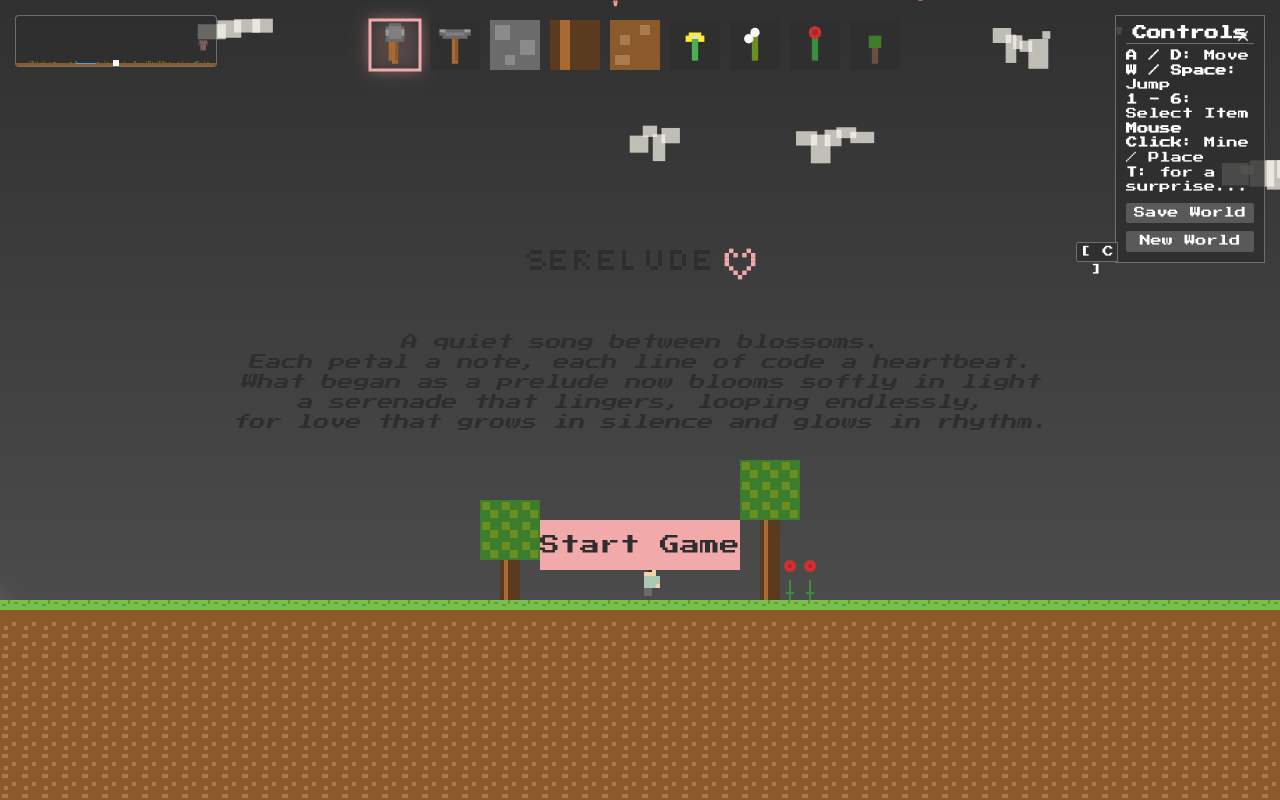
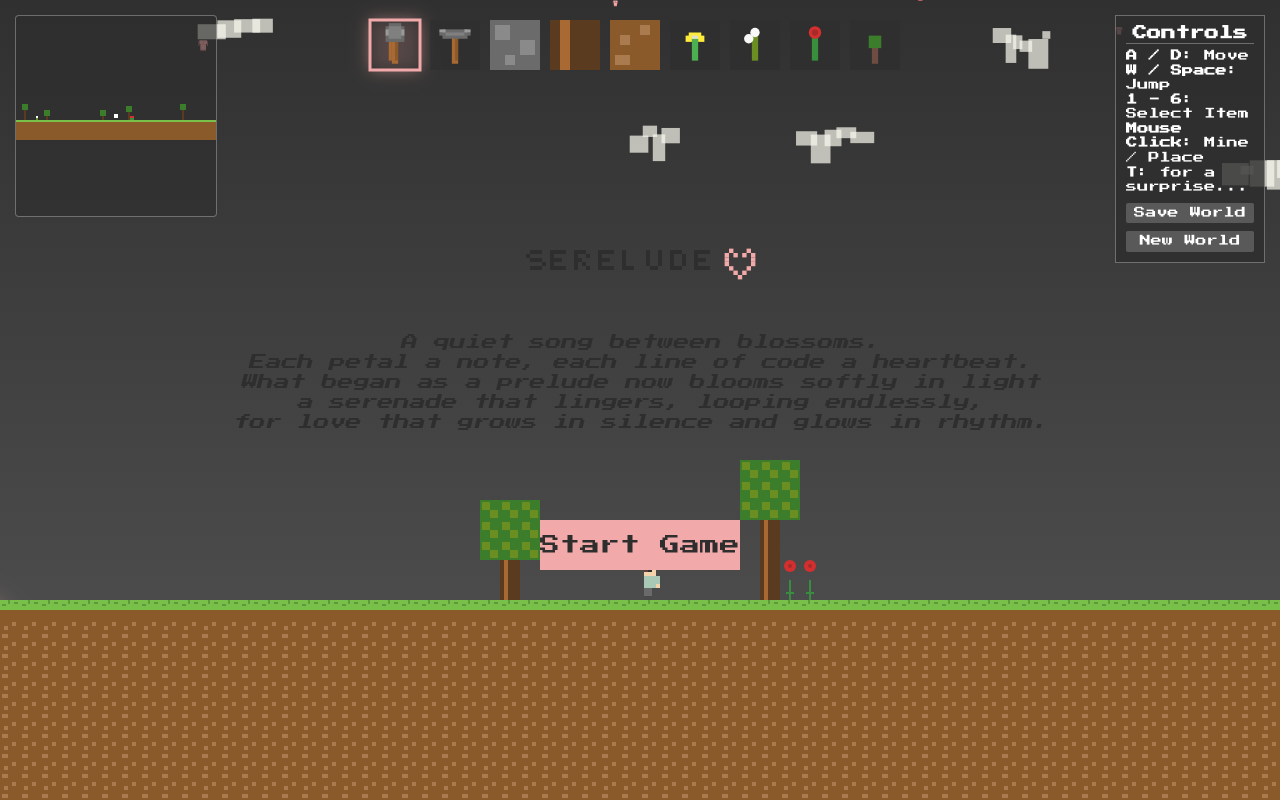
Before and after one commit to ADM1SH/Serelude, a plain HTML site: page index.html in a window 1280 px wide. Drawn offline with Linux system fonts and the light colour scheme; animation ran at ten frames a second.

Commit message:
bug fixes

```diff
--- a/css/style.css
+++ b/css/style.css
@@ -31,7 +31,7 @@ canvas {
 #overlay h1, #overlay h2 {
   font-family: 'Press Start 2P', cursive;
   color: var(--text-gray);
-  opacity: 0; /* initially invisible for fade-in */
+  opacity: 0; /* initially invisible */
 }
 #message1 { font-size: 2em; margin: 0.4em; }
 #message2 { font-size: 1.5em; margin: 0.2em; }
@@ -55,21 +55,9 @@ canvas {
   background-color: rgba(46, 46, 46, 0.8); /* More solid dark background */
   font-family: 'Press Start 2P', cursive; /* Pixel font */
   color: white;
-  transition: transform 0.3s ease-in-out; /* Only transform for sliding */
   border: 1px solid rgba(255, 255, 255, 0.3);
   z-index: 60; /* Ensure it's on top */
   box-sizing: border-box; /* Include padding and border in width */
-}
-
-#controls-note.hidden {
-  transform: translateX(calc(100% + 15px)); /* Slide completely off-screen to the right */
-  pointer-events: none;
-}
-
-#controls-note.hidden #controls-tab {
-  pointer-events: all; /* Allow clicking the tab when hidden */
-  cursor: pointer;
-  transform: translateX(calc(-100% - 15px)); /* Position tab back on screen */
 }
 
 #controls-note h3 {
@@ -86,33 +74,6 @@ canvas {
   list-style-type: none;
   font-size: 0.7em; /* Adjust for pixel font */
   line-height: 1.3;
-}
-
-#close-note-btn {
-  position: absolute;
-  top: 5px;
-  right: 8px;
-  background: none;
-  border: none;
-  font-size: 1.5em; /* Adjust for pixel font */
-  color: rgba(255,255,255,0.8);
-  cursor: pointer;
-}
-
-#controls-tab {
-  position: absolute;
-  bottom: 0;
-  left: -40px; /* Position tab outside the panel */
-  width: 40px;
-  height: 18px;
-  background-color: rgba(46, 46, 46, 0.8);
-  border: 1px solid rgba(255, 255, 255, 0.3);
-  border-radius: 2px 0 0 2px; /* Blocky tab */
-  text-align: center;
-  font-size: 0.7em;
-  line-height: 18px;
-  cursor: pointer;
-  transition: transform 0.3s ease-in-out;
 }
 
 .note-button {
--- a/index.html
+++ b/index.html
@@ -14,7 +14,6 @@
 
 
   <div id="controls-note">
-    <button id="close-note-btn">&times;</button>
     <h3>Controls</h3>
     <ul>
         <li><strong>A / D</strong>: Move</li>
@@ -25,7 +24,6 @@
         <li id="save-btn" class="note-button">Save World</li>
         <li id="reset-btn" class="note-button">New World</li>
     </ul>
-    <div id="controls-tab">[ C ]</div>
   </div>
   <canvas id="minimap-canvas"></canvas>
   <div id="overlay">
--- a/js/script.js
+++ b/js/script.js
@@ -88,7 +88,9 @@ const g = {
 
     init: function() {
         this.x = this.c.getContext('2d');
+        this.x.imageSmoothingEnabled = false;
         this.mx = this.mc.getContext('2d');
+        this.mx.imageSmoothingEnabled = false;
         this.minimapBuffer = document.createElement('canvas');
         this.minimapBufferCtx = this.minimapBuffer.getContext('2d');
 
@@ -106,12 +108,6 @@ const g = {
                 return;
             }
             if (e.key in this.keys) this.keys[e.key] = true;
-            if (e.key === 'c') {
-                document.getElementById('controls-note').classList.toggle('hidden');
-            } else if (e.key === 't') {
-                document.getElementById('message1').classList.add('fade-in');
-                document.getElementById('message2').classList.add('fade-in');
-            }
         });
 
         document.addEventListener('keyup', (e) => {
@@ -255,24 +251,6 @@ const g = {
                 }
             }
             if (worldModified) {
-                this.renderMinimapBackground();
-            }
-        });
-
-        document.getElementById('close-note-btn').addEventListener('click', () => {
-            document.getElementById('controls-note').classList.add('hidden');
-        });
-
-        document.getElementById('controls-tab').addEventListener('click', () => {
-            document.getElementById('controls-note').classList.remove('hidden');
-        });
-
-        document.getElementById('save-btn').addEventListener('click', () => this.saveGameState());
-
-        document.getElementById('reset-btn').addEventListener('click', () => {
-            if (confirm("Are you sure you want to start a new world? Your current saved world will be lost.")) {
-                localStorage.removeItem('SereludeSaveData');
-                this.initWorld();
                 this.renderMinimapBackground();
             }
         });
@@ -1650,19 +1628,21 @@ const g = {
 
     renderMinimapBackground: function() {
         // For now, render a fixed size minimap based on initial world dimensions
-        // This will need to be updated for a truly infinite minimap
-        const minimapDisplayWidth = 200;
-        const minimapDisplayHeight = Math.floor(this.worldHeight * (minimapDisplayWidth / this.worldWidth));
+        const minimapDisplayWidth = 200; // Smaller minimap
+        const minimapViewRange = 100; // How many tiles to show around the player
+        const minimapDisplayHeight = Math.floor(minimapViewRange * (minimapDisplayWidth / minimapViewRange));
         this.minimapBuffer.width = minimapDisplayWidth;
         this.minimapBuffer.height = minimapDisplayHeight;
 
         this.minimapBufferCtx.clearRect(0, 0, minimapDisplayWidth, minimapDisplayHeight);
 
-        // Iterate over a fixed area for minimap, or loaded chunks
-        const startWorldX = 0; // For now, assume minimap starts at 0,0
-        const endWorldX = this.worldWidth; // Use initial worldWidth for minimap scale
-        const startWorldY = 0;
-        const endWorldY = this.worldHeight;
+        const playerTileX = Math.floor(this.player.x / this.TILE_SIZE);
+        const playerTileY = Math.floor(this.player.y / this.TILE_SIZE);
+
+        const startWorldX = playerTileX - minimapViewRange / 2;
+        const endWorldX = playerTileX + minimapViewRange / 2;
+        const startWorldY = playerTileY - minimapViewRange / 2;
+        const endWorldY = playerTileY + minimapViewRange / 2;
 
         for (let y = startWorldY; y < endWorldY; y++) {
             for (let x = startWorldX; x < endWorldX; x++) {
@@ -1681,11 +1661,10 @@ const g = {
                     case 13: color = this.tileColors.roseRed; break;
                 }
                 if (color !== 'transparent') {
-                    // Scale down to minimap buffer size
-                    const minimapX = Math.floor(x * (minimapDisplayWidth / this.worldWidth));
-                    const minimapY = Math.floor(y * (minimapDisplayHeight / this.worldHeight));
+                    const minimapX = Math.floor((x - startWorldX) * (minimapDisplayWidth / minimapViewRange));
+                    const minimapY = Math.floor((y - startWorldY) * (minimapDisplayHeight / minimapViewRange));
                     this.minimapBufferCtx.fillStyle = color;
-                    this.minimapBufferCtx.fillRect(minimapX, minimapY, 1, 1);
+                    this.minimapBufferCtx.fillRect(minimapX, minimapY, 2, 2);
                 }
             }
         }
@@ -1693,7 +1672,8 @@ const g = {
 
     drawMinimap: function() {
         const minimapDisplayWidth = 200;
-        const minimapDisplayHeight = Math.floor(this.worldHeight * (minimapDisplayWidth / this.worldWidth));
+        const minimapViewRange = 100;
+        const minimapDisplayHeight = Math.floor(minimapViewRange * (minimapDisplayWidth / minimapViewRange));
 
         this.mc.width = minimapDisplayWidth;
         this.mc.height = minimapDisplayHeight;
@@ -1701,11 +1681,12 @@ const g = {
         this.mx.clearRect(0, 0, minimapDisplayWidth, minimapDisplayHeight);
         this.mx.drawImage(this.minimapBuffer, 0, 0, minimapDisplayWidth, minimapDisplayHeight);
 
-        const playerMinimapX = (this.player.x / this.TILE_SIZE) * (minimapDisplayWidth / this.worldWidth);
-        const playerMinimapY = (this.player.y / this.TILE_SIZE) * (minimapDisplayHeight / this.worldHeight);
+        // Player is always in the center of the zoomed-in minimap
+        const playerMinimapX = minimapDisplayWidth / 2;
+        const playerMinimapY = minimapDisplayHeight / 2;
 
         this.mx.fillStyle = 'white';
-        this.mx.fillRect(playerMinimapX - 3, playerMinimapY - 3, 6, 6);
+        this.mx.fillRect(playerMinimapX - 2, playerMinimapY - 2, 4, 4);
     },
 
     destroyTree: function(x, y) {
@@ -1793,6 +1774,7 @@ const g = {
             else if (creature.type === 'firefly' && this.isNight) this.drawFirefly(creature);
         });
 
+        this.renderMinimapBackground(); // Update minimap view every frame
         this.drawInventory();
         this.drawMinimap();
         this.drawRainingHearts();
```
